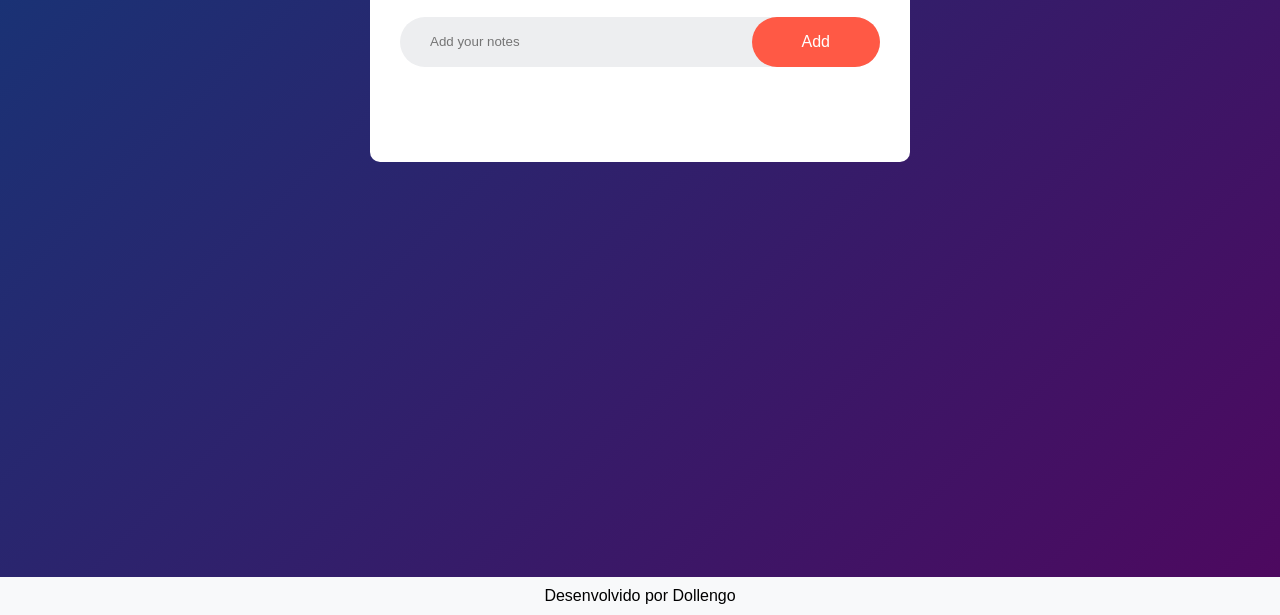
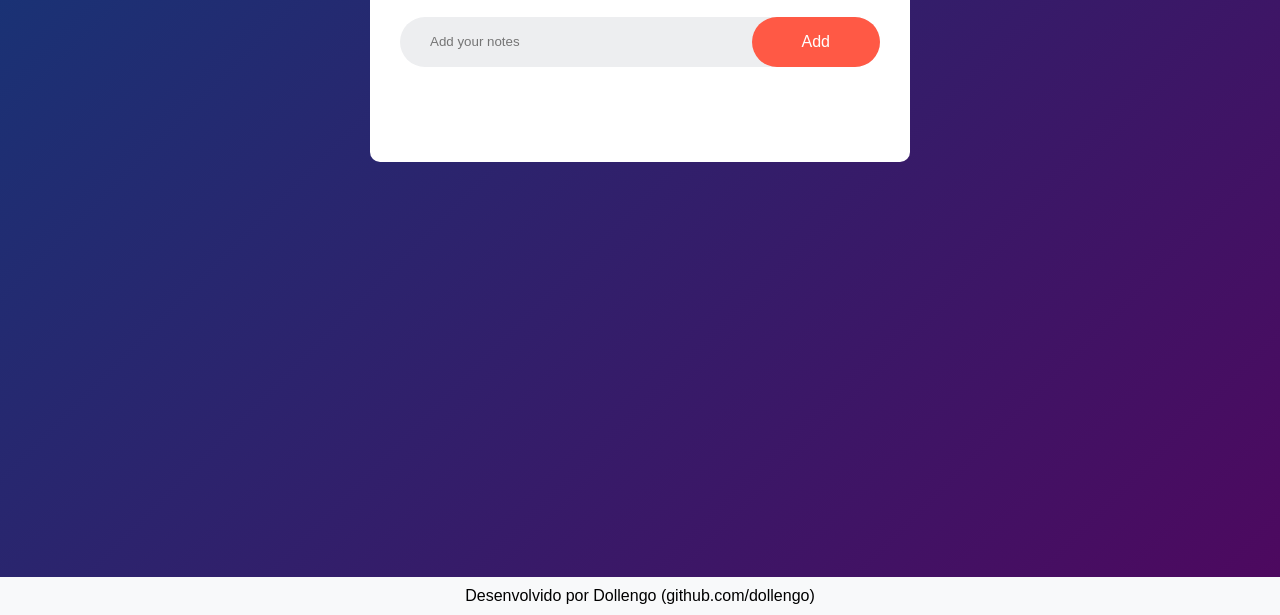
Before and after one commit to Recloude/notebook, a plain HTML site: page index.html in a window 1280 px wide. Shown: the part 185-800 px from the top of the page. Drawn offline with Linux system fonts and the light colour scheme.

Commit message:
Update index.html

```diff
--- a/index.html
+++ b/index.html
@@ -24,5 +24,5 @@
 </body>
 </html>
 <footer>
-    <p>Desenvolvido por Dollengo</p>
+    <p>Desenvolvido por Dollengo (github.com/dollengo)</p>
 </footer>
```
